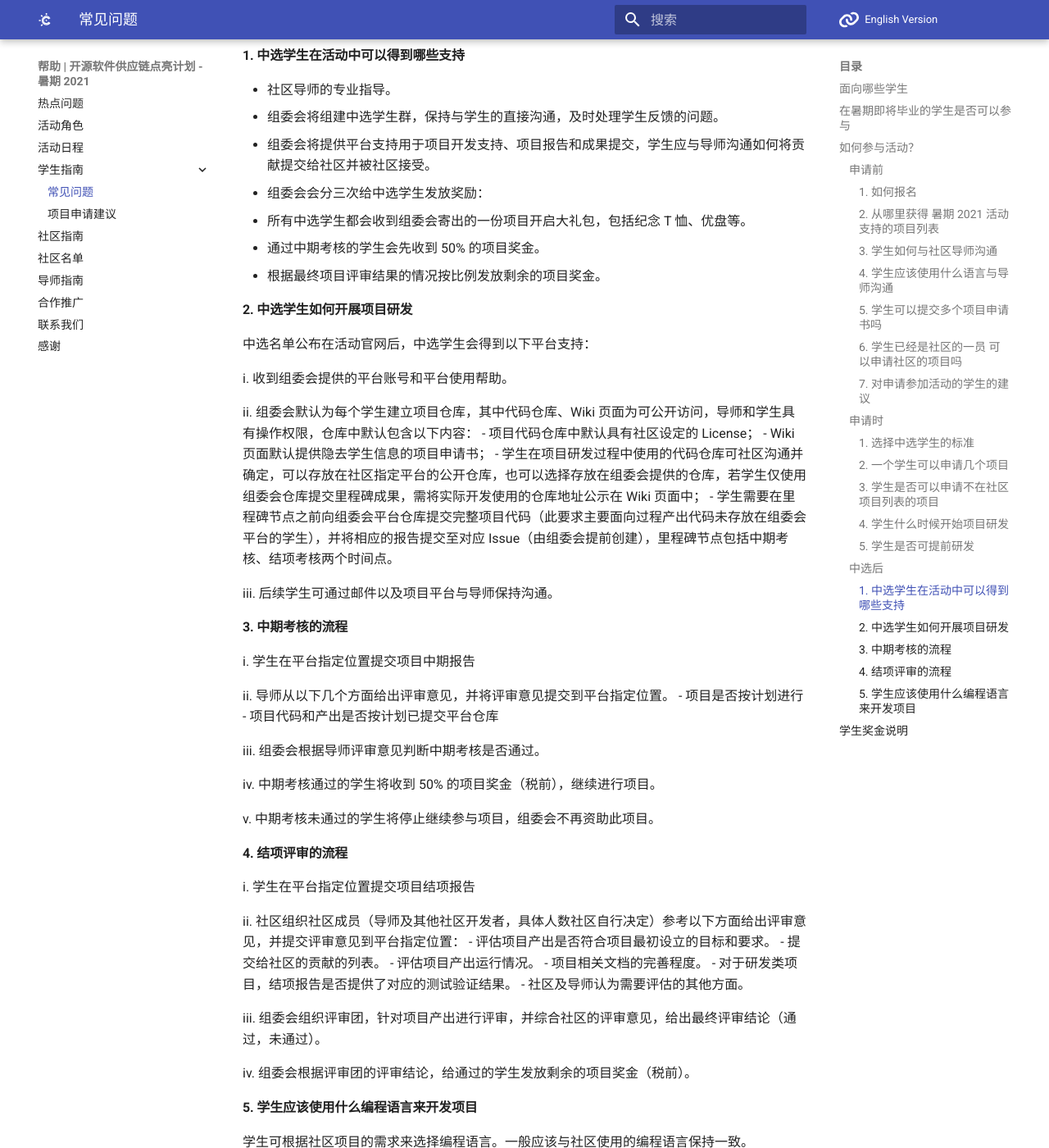
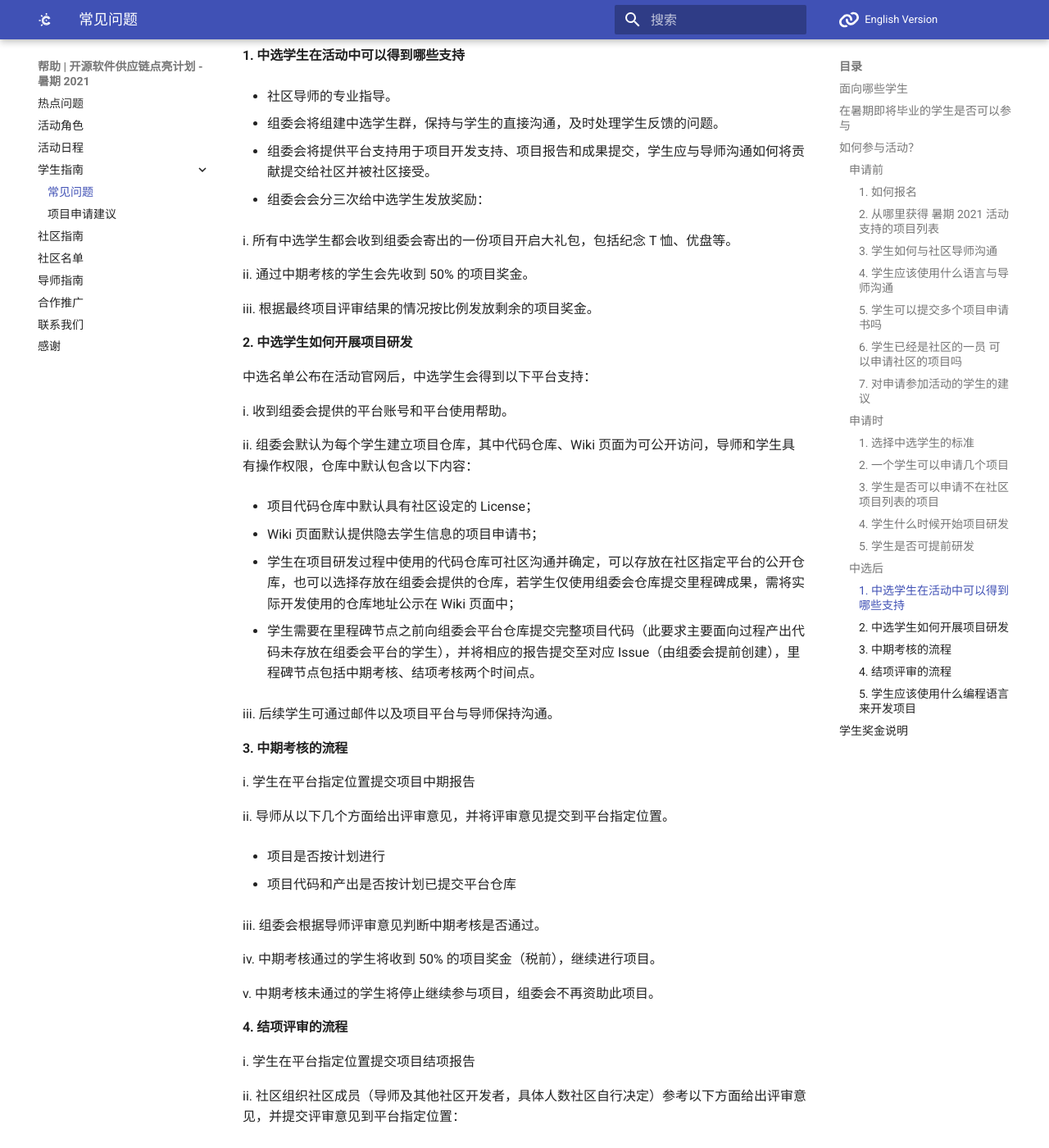
Before and after one commit to summer-ospp/help, an MkDocs documentation site: the page built from docs/student.md, in a window 1280 px wide and 1400 px high, scrolled down 2748 px. Shown: the whole window at 82% size. Built offline with MkDocs 1.6.1 and Material for MkDocs 9.7.7, drawn with Linux system fonts in a browser that asks for light colours; comment, search, counter and statistics services are not loaded; some of the changed text lies outside the part shown.

Commit message:
Update student.md

```diff
--- a/docs/student.md
+++ b/docs/student.md
@@ -92,12 +92,18 @@
 #### 1. 中选学生在活动中可以得到哪些支持
 
 - 社区导师的专业指导。
+
 - 组委会将组建中选学生群，保持与学生的直接沟通，及时处理学生反馈的问题。
+
 - 组委会将提供平台支持用于项目开发支持、项目报告和成果提交，学生应与导师沟通如何将贡献提交给社区并被社区接受。
+
 - 组委会会分三次给中选学生发放奖励：
-- 所有中选学生都会收到组委会寄出的一份项目开启大礼包，包括纪念 T 恤、优盘等。
-- 通过中期考核的学生会先收到 50% 的项目奖金。
-- 根据最终项目评审结果的情况按比例发放剩余的项目奖金。
+
+i. 所有中选学生都会收到组委会寄出的一份项目开启大礼包，包括纪念 T 恤、优盘等。
+
+ii. 通过中期考核的学生会先收到 50% 的项目奖金。
+
+iii. 根据最终项目评审结果的情况按比例发放剩余的项目奖金。
 
 #### 2. 中选学生如何开展项目研发
 
@@ -106,9 +112,13 @@
 i. 收到组委会提供的平台账号和平台使用帮助。
 
 ii. 组委会默认为每个学生建立项目仓库，其中代码仓库、Wiki 页面为可公开访问，导师和学生具有操作权限，仓库中默认包含以下内容：
+
    - 项目代码仓库中默认具有社区设定的 License；
+
    - Wiki 页面默认提供隐去学生信息的项目申请书；
+
    - 学生在项目研发过程中使用的代码仓库可社区沟通并确定，可以存放在社区指定平台的公开仓库，也可以选择存放在组委会提供的仓库，若学生仅使用组委会仓库提交里程碑成果，需将实际开发使用的仓库地址公示在 Wiki 页面中；
+
    - 学生需要在里程碑节点之前向组委会平台仓库提交完整项目代码（此要求主要面向过程产出代码未存放在组委会平台的学生），并将相应的报告提交至对应 Issue（由组委会提前创建），里程碑节点包括中期考核、结项考核两个时间点。
 
 iii. 后续学生可通过邮件以及项目平台与导师保持沟通。
@@ -118,7 +128,9 @@ iii. 后续学生可通过邮件以及项目平台与导师保持沟通。
 i. 学生在平台指定位置提交项目中期报告
 
 ii. 导师从以下几个方面给出评审意见，并将评审意见提交到平台指定位置。
+
    - 项目是否按计划进行
+
    - 项目代码和产出是否按计划已提交平台仓库
 
 iii. 组委会根据导师评审意见判断中期考核是否通过。
@@ -132,11 +144,17 @@ v. 中期考核未通过的学生将停止继续参与项目，组委会不再
 i. 学生在平台指定位置提交项目结项报告
 
 ii. 社区组织社区成员（导师及其他社区开发者，具体人数社区自行决定）参考以下方面给出评审意见，并提交评审意见到平台指定位置：
+
    - 评估项目产出是否符合项目最初设立的目标和要求。
+
    - 提交给社区的贡献的列表。
+
    - 评估项目产出运行情况。
+
    - 项目相关文档的完善程度。
+
    - 对于研发类项目，结项报告是否提供了对应的测试验证结果。
+
    - 社区及导师认为需要评估的其他方面。
 
 iii. 组委会组织评审团，针对项目产出进行评审，并综合社区的评审意见，给出最终评审结论（通过，未通过）。
@@ -159,15 +177,21 @@ iv. 组委会根据评审团的评审结论，给通过的学生发放剩余的
 
 3. 学生奖金发放如何发放？
 
-   学生奖金由银行转账方式形式发放，本次活动对接收方银行不做限制，银行卡须为本人名下，届时组委会将向各位导师收集以下信息进行转账： - 姓名 - 身份证号 - 银行卡号以及开户行信息
+   学生奖金由银行转账方式形式发放，本次活动对接收方银行不做限制，银行卡须为本人名下，届时组委会将向各位导师收集以下信息进行转账：
 
-   *注：活动组委会将采取合理的措施来保护隐私数据、个人身份信息和其他敏感资料
+   - 姓名
+
+   - 身份证号
+
+   - 银行卡号以及开户行信息
+
+   *注：采集数据仅用于此次活动，活动组委会将采取合理的措施来保护隐私数据、个人身份信息和其他敏感资料。*
 
 4. 外籍学生奖金如何发放？
 
-   - 外籍学生奖金一律由美元结算，以奖金发放时的实时汇率为准
+   i. 外籍学生奖金一律由美元结算，以奖金发放时的实时汇率为准
 
-   - 学生奖金由银行转账方式形式发放，本次活动对接收方银行不做限制，银行卡须为本人名下，届时组委会将向外籍学生收集以下信息进行转账：
+   ii. 学生奖金由银行转账方式形式发放，本次活动对接收方银行不做限制，银行卡须为本人名下，届时组委会将向外籍学生收集以下信息进行转账：
 
      - 收款银行名称及地址
      - 银行账号
@@ -175,12 +199,12 @@ iv. 组委会根据评审团的评审结论，给通过的学生发放剩余的
      - 收款人名称
      - 收款人地址
 
-     *注：以上为按现行的国际结算政策要求所需资料，活动组委会将采取合理的措施来保护隐私数据、个人身份信息和其他敏感资料
+     *注：以上为按现行的国际结算政策要求所需资料，活动组委会将采取合理的措施来保护隐私数据、个人身份信息和其他敏感资料。*
 
-   - 根据税务条款中外国人员在中国境内取得收益的场景，组委会发放奖金时将代缴个人所得税，计算方法如下（单位：元）：
+   iii. 根据税务条款中外国人员在中国境内取得收益的场景，组委会发放奖金时将代缴个人所得税，计算方法如下（单位：元）：
 
      - 3750元 以下，税率 3% 税额 (奖金80%*3%)
      - 15000元 以下，税率 10% 税额 (奖金80%*10%-210)
      - 31250元 以下，税率 20% 税额 (奖金80%*20%-1410）
 
-   - 因收款人户名、收款人国别命中FATF、联合国、公安部等外部机构制裁名单导致无法汇款的情况，由收款人自行承担后果。
+     *注：因收款人户名、收款人国别命中FATF、联合国、公安部等外部机构制裁名单导致无法汇款的情况，由收款人自行承担后果。*
```
Also changed, not shown: other parts of docs/student.md (+11 -11 lines).
